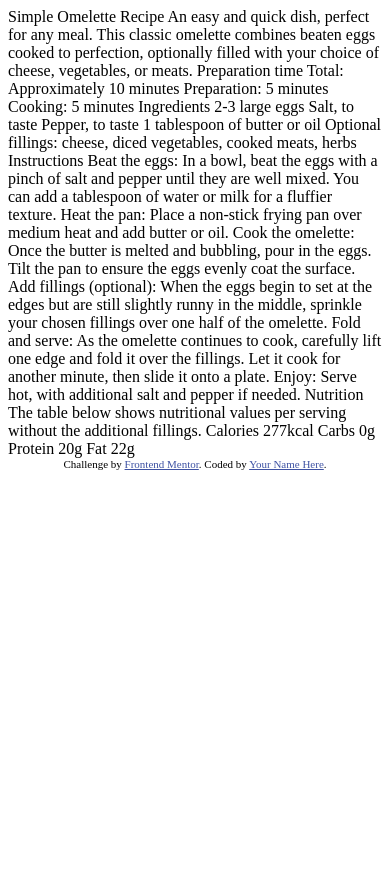
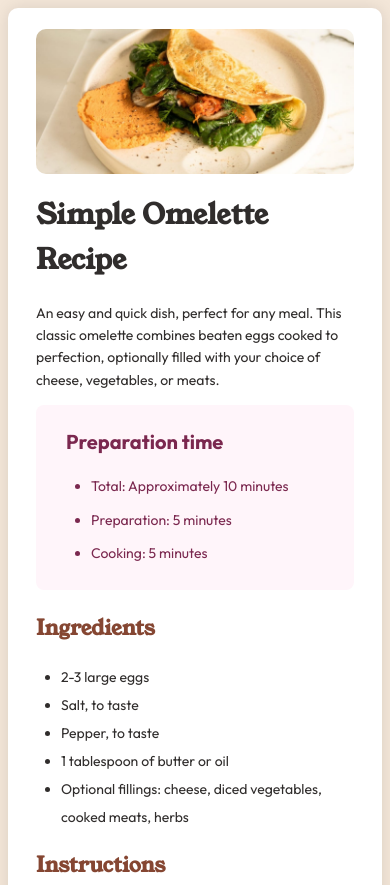
Before and after one commit to thecerebralcosmocrat/Recipe-Main-Page, a plain HTML site: page index.html in a window 390 px wide. Shown: the top 885 px of the page. Before the commit the page ends 844 px from the top, so only its background shows below. Drawn offline with Linux system fonts and the light colour scheme.

Commit message:
Basic styling for recipe card, configure fonts (Outfit for body, Young Serif for headings), responsive image styling

```diff
--- a/index.html
+++ b/index.html
@@ -4,74 +4,106 @@
   <meta charset="UTF-8">
   <meta name="viewport" content="width=device-width, initial-scale=1.0"> <!-- displays site properly based on user's device -->
 
+  <link rel="preconnect" href="https://fonts.googleapis.com">
+  <link rel="preconnect" href="https://fonts.gstatic.com" crossorigin>
+  <link href="https://fonts.googleapis.com/css2?family=Young+Serif&display=swap" rel="stylesheet">
+
+
+  <link rel="preconnect" href="https://fonts.googleapis.com">
+  <link rel="preconnect" href="https://fonts.gstatic.com" crossorigin>
+  <link href="https://fonts.googleapis.com/css2?family=Outfit:wght@100..900&family=Young+Serif&display=swap" rel="stylesheet">
+
   <link rel="icon" type="image/png" sizes="32x32" href="./assets/images/favicon-32x32.png">
+  <link rel="stylesheet" href="./styles.css">
 
-  <title>Frontend Mentor | Recipe page</title>
-
-  <!-- Feel free to remove these styles or customise in your own stylesheet 👍 -->
-  <style>
-    .attribution { font-size: 11px; text-align: center; }
-    .attribution a { color: hsl(228, 45%, 44%); }
-  </style>
+  <title>Recipe Main Page</title>
 </head>
 <body>
 
-  Simple Omelette Recipe
+<div class="recipe-card">
+  <div class="recipe-image">
+    <img src="./assets/images/image-omelette.jpeg" alt="Simple Omelette" />
+  </div>
+    <h1>Simple Omelette Recipe</h1>
 
-  An easy and quick dish, perfect for any meal. This classic omelette combines beaten eggs cooked
-  to perfection, optionally filled with your choice of cheese, vegetables, or meats.
+    <p>An easy and quick dish, perfect for any meal. This classic omelette combines beaten eggs cooked
+    to perfection, optionally filled with your choice of cheese, vegetables, or meats.</p>
 
-  Preparation time
+    <div class="preparation-details">
+        <p>Preparation time</p>
+        <ul>
+            <li>Total: Approximately 10 minutes</li>
+            <li>Preparation: 5 minutes</li>
+            <li>Cooking: 5 minutes</li>
+        </ul>
+    </div>
 
-  Total: Approximately 10 minutes
-  Preparation: 5 minutes
-  Cooking: 5 minutes
+  <div class="ingredients-list">
+      <h2>Ingredients</h2>
+      <ul>
+          <li>2-3 large eggs</li>
+          <li>Salt, to taste</li>
+          <li>Pepper, to taste</li>
+          <li>1 tablespoon of butter or oil</li>
+          <li>Optional fillings: cheese, diced vegetables, cooked meats, herbs</li>
+      </ul>
+  </div>
 
-  Ingredients
+  <div class="cooking-instructions">
+      <h2>Instructions</h2>
 
-  2-3 large eggs
-  Salt, to taste
-  Pepper, to taste
-  1 tablespoon of butter or oil
-  Optional fillings: cheese, diced vegetables, cooked meats, herbs
+      <ol>
+        <li>Beat the eggs: In a bowl, beat the eggs with a pinch of salt and pepper until they are well mixed.
+        You can add a tablespoon of water or milk for a fluffier texture.</li>
 
-  Instructions
+        <li>Heat the pan: Place a non-stick frying pan over medium heat and add butter or oil.</li>
 
-  Beat the eggs: In a bowl, beat the eggs with a pinch of salt and pepper until they are well mixed.
-  You can add a tablespoon of water or milk for a fluffier texture.
+        <li>Cook the omelette: Once the butter is melted and bubbling, pour in the eggs. Tilt the pan to ensure
+        the eggs evenly coat the surface.</li>
 
-  Heat the pan: Place a non-stick frying pan over medium heat and add butter or oil.
+        <li>Add fillings (optional): When the eggs begin to set at the edges but are still slightly runny in the
+        middle, sprinkle your chosen fillings over one half of the omelette.</li>
 
-  Cook the omelette: Once the butter is melted and bubbling, pour in the eggs. Tilt the pan to ensure
-  the eggs evenly coat the surface.
+        <li>Fold and serve: As the omelette continues to cook, carefully lift one edge and fold it over the
+        fillings. Let it cook for another minute, then slide it onto a plate.</li>
 
-  Add fillings (optional): When the eggs begin to set at the edges but are still slightly runny in the
-  middle, sprinkle your chosen fillings over one half of the omelette.
+        <li>Enjoy: Serve hot, with additional salt and pepper if needed.</li>
+      </ol>
 
-  Fold and serve: As the omelette continues to cook, carefully lift one edge and fold it over the
-  fillings. Let it cook for another minute, then slide it onto a plate.
+    <div class="nutrition-details">
+        <h2>Nutrition</h2>
 
-  Enjoy: Serve hot, with additional salt and pepper if needed.
+        <p>The table below shows nutritional values per serving without the additional fillings.</p>
 
-  Nutrition
-
-  The table below shows nutritional values per serving without the additional fillings.
-
-  Calories
-  277kcal
-
-  Carbs
-  0g
-
-  Protein
-  20g
-
-  Fat
-  22g
+        <table>
+          <tr>
+            <th>Nutrient</th>
+            <th>Amount</th>
+          </tr>
+          <tr>
+            <td>Calories</td>
+            <td>277kcal</td>
+          </tr>
+          <tr>
+            <td>Carbs</td>
+            <td>0g</td>
+          </tr>
+          <tr>
+            <td>Protein</td>
+            <td>20g</td>
+          </tr>
+          <tr>
+            <td>Fat</td>
+            <td>22g</td>
+          </tr>
+        </table>
+    </div>
+  </div>
+</div>
 
   <div class="attribution">
     Challenge by <a href="https://www.frontendmentor.io?ref=challenge" target="_blank">Frontend Mentor</a>.
-    Coded by <a href="#">Your Name Here</a>.
+    Coded by <a href="https://github.com/thecerebralcosmocrat">Ankita Iyer</a>.
   </div>
 </body>
 </html>
--- /dev/null
+++ b/styles.css
@@ -0,0 +1,100 @@
+html {
+    font-size: 14px;
+}
+
+body {
+    font-size: 14px;
+    line-height: 1.6;
+    color: hsl(24, 5%, 18%);
+    font-family: Outfit, sans-serif;
+    background: hsl(30, 54%, 90%);
+}
+
+body h1 {
+    color: hsl(24, 5%, 18%);
+}
+
+h1, h2, h3 {
+    font-family: Young Serif, serif;
+    color: hsl(14, 45%, 36%);
+}
+
+.recipe-card {
+    background-color: hsl(0, 0%, 100%);
+    padding-top: 1.5rem;
+    padding-bottom: 1.5rem;
+    padding-left: 2rem;
+    padding-right: 2rem;
+    margin-left: auto;
+    margin-right: auto;
+    max-width: 600px;
+    border-radius: 10px;
+    box-shadow: 0 0 16px 0 rgba(0, 0, 0, 0.1);
+}
+
+.recipe-image img {
+  width: 100%;
+  height: auto;
+  border-radius: 10px;
+  display: block;
+  object-fit: cover;
+  margin: 0;
+}
+
+.preparation-details {
+    background-color: hsl(330, 100%, 98%);
+    color: hsl(332, 51%, 32%);
+    line-height: 2.4;
+    padding-top: 5px;
+    padding-bottom: 5px;
+    padding-left: 30px;
+    padding-right: 30px;
+    border-radius: 8px;
+}
+
+.preparation-details p {
+    font-size: 20px;
+    font-weight: 700;
+    margin-top: 8px;
+    margin-bottom: 4px;
+}
+
+.preparation-details ul {
+    padding-left: 25px;
+    padding-right: 30px;
+    margin-top: 0px;
+}
+
+.ingredients-list {
+    line-height: 2;
+    margin-top: 0px;
+}
+
+.ingredients-list h2 {
+    margin-bottom: 0px;
+}
+
+.ingredients-list ul {
+    padding-left: 25px;
+}
+
+.cooking-instructions {
+    margin-bottom: 0px;
+}
+
+.cooking-instructions ol {
+    line-height: 2;
+    margin-top: 0px;
+    padding-left: 25px;
+}
+
+.attribution {
+    font-size: 10px;
+    text-align: center;
+    justify-content: center;
+    margin-top: 1rem;
+}
+
+.attribution a {
+    color: hsl(228, 45%, 44%);
+}
```
